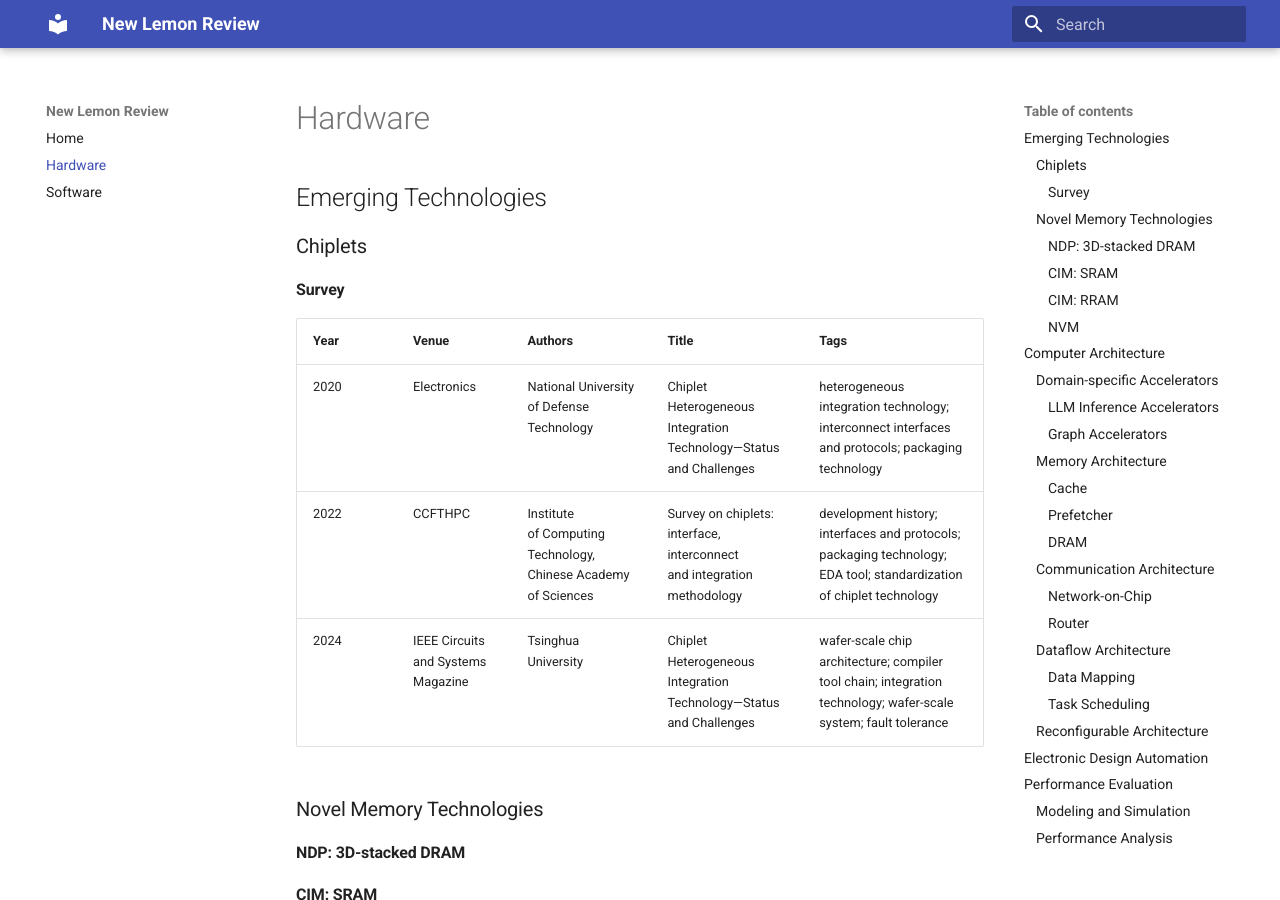
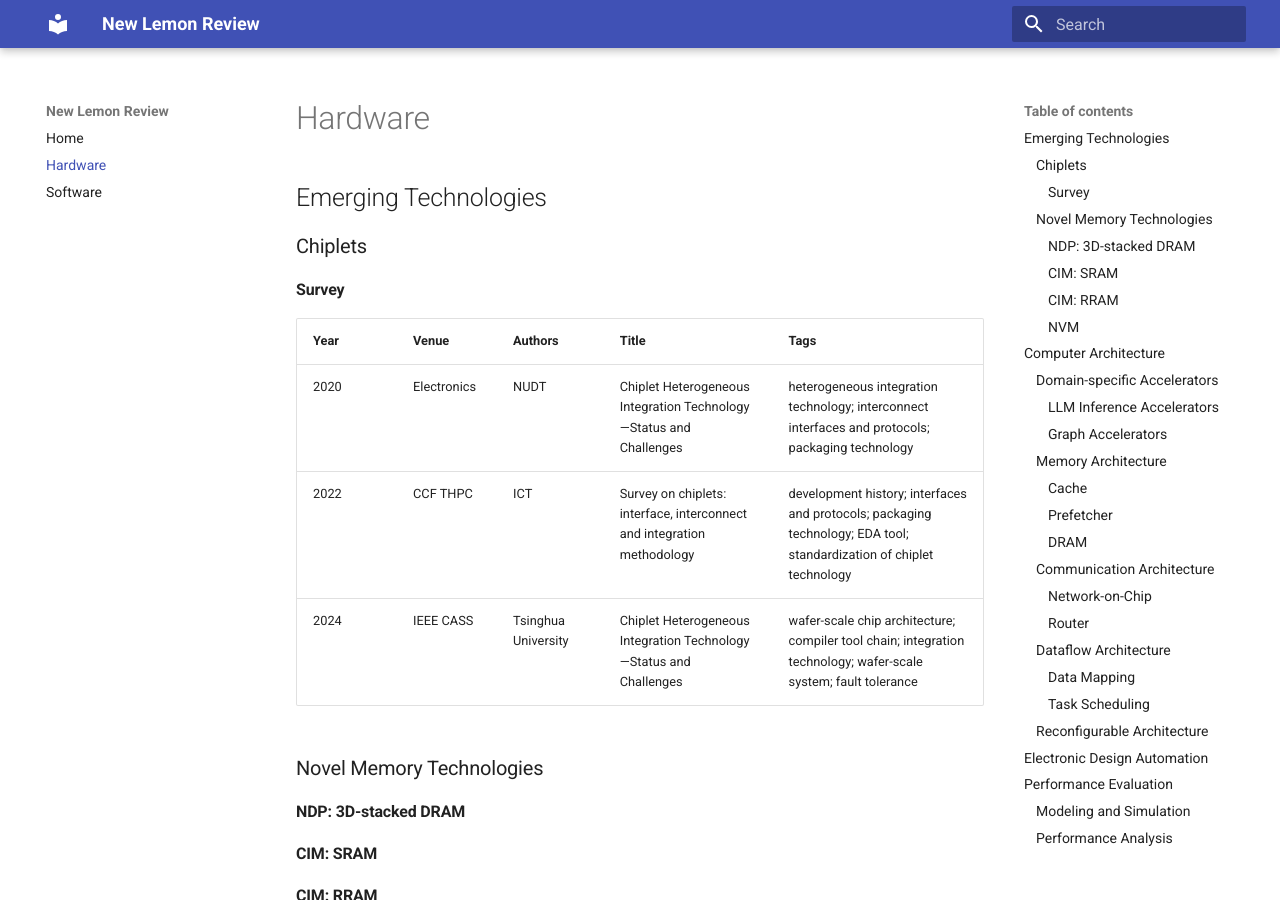
Before and after one commit to pku-lemonade/review, an MkDocs documentation site: the page built from docs/Hardware.md, in a window 1280 px wide and 900 px high. Built offline with MkDocs 1.6.1 and Material for MkDocs 9.7.7, drawn with Linux system fonts in a browser that asks for light colours; some of the changed text lies outside the part shown.

Commit message:
Fix some author names and venue abbreviations

```diff
--- a/docs/Hardware.md
+++ b/docs/Hardware.md
@@ -8,9 +8,9 @@
 
 | Year | Venue | Authors | Title | Tags |
 |-|-|-|------------------|--------------|
-| 2020 | Electronics | National University of Defense Technology | Chiplet Heterogeneous Integration Technology—Status and Challenges | heterogeneous integration technology; interconnect interfaces and protocols; packaging technology|
-| 2022 | CCFTHPC | Institute of Computing Technology, Chinese Academy of Sciences | Survey on chiplets: interface, interconnect and integration methodology | development history; interfaces and protocols; packaging technology; EDA tool; standardization of chiplet technology |
-| 2024 | IEEE Circuits and Systems Magazine | Tsinghua University | Chiplet Heterogeneous Integration Technology—Status and Challenges | wafer-scale chip architecture; compiler tool chain; integration technology; wafer-scale system; fault tolerance |
+| 2020 | Electronics | NUDT | Chiplet Heterogeneous Integration Technology—Status and Challenges | heterogeneous integration technology; interconnect interfaces and protocols; packaging technology|
+| 2022 | CCF THPC | ICT | Survey on chiplets: interface, interconnect and integration methodology | development history; interfaces and protocols; packaging technology; EDA tool; standardization of chiplet technology |
+| 2024 | IEEE CASS | Tsinghua University | Chiplet Heterogeneous Integration Technology—Status and Challenges | wafer-scale chip architecture; compiler tool chain; integration technology; wafer-scale system; fault tolerance |
 
 ### Novel Memory Technologies
 
@@ -66,7 +66,7 @@ Refer to [Heterogeneous Systems](Software.md/#heterogeneous-systems).
 | Year | Venue | Authors | Title | Tags |
 |-|-|-|------------------|--------------|
 | 2024 | MICRO | Carnegie Mellon University | The TYR Dataflow Architecture: Improving Locality by Taming Parallelism | local tag spaces technique; space tag managing instruction set; CT based concurrent-block communication |
-| 2024 | MICRO | University of California, Riverside | Sparsepipe: Sparse Inter-operator Dataflow Architecture with Cross-Iteration Reuse | producer-consumer reuse; cross-iteration reuse; sub-tensor dependency; OEI dataflow; sparsepipe architecture|
+| 2024 | MICRO | UC Riverside | Sparsepipe: Sparse Inter-operator Dataflow Architecture with Cross-Iteration Reuse | producer-consumer reuse; cross-iteration reuse; sub-tensor dependency; OEI dataflow; sparsepipe architecture|
 
 #### Data Mapping
 
@@ -74,7 +74,7 @@ Refer to [Heterogeneous Systems](Software.md/#heterogeneous-systems).
 |-|-|-|------------------|--------------|
 | 2021 | HPCA | Georgia Institute of Technology | MAGMA: An Optimization Framework for Mapping Multiple DNNs on Multiple Accelerator Cores | sub-accelerator selection; fine-grained job prioritization; MANGA crossover genetic operators |
 | 2023 | ISCA | Tsinghua University | MapZero: Mapping for Coarse-grained Reconfigurable Architectures with Reinforcement Learning and Monte-Carlo Tree Search | GAT based DFG and CGRA embedding; routing penalty based reinforcement learning; Monte-Carlo tree search space exploration |
-| 2023 | VLSI | Indian Institute of Technology Kharagpur | Application Mapping Onto Manycore Processor Architectures Using Active Search Framework | RNN based active search framework; IP-Core Numbering Scheme; active search with/without pretraining |
+| 2023 | VLSI | IIT Kharagpur | Application Mapping Onto Manycore Processor Architectures Using Active Search Framework | RNN based active search framework; IP-Core Numbering Scheme; active search with/without pretraining |
 | 2023 | ISCA | Tsinghua University | Inter-layer Scheduling Space Definition and Exploration for Tiled Accelerators | inter-layer encoding method; temperal cut; spatial cut; RA tree analysis |
 | 2024 | HPCA | Tsinghua University | Gemini: Mapping and Architecture Co-exploration for Large-scale DNN Chiplet Accelerators | layer-centric encoding method; DP-based graph partition algorithm; SA based D2D link communication optimization |
 
```
Also changed, not shown: other parts of docs/Hardware.md (+1 -1 lines).
